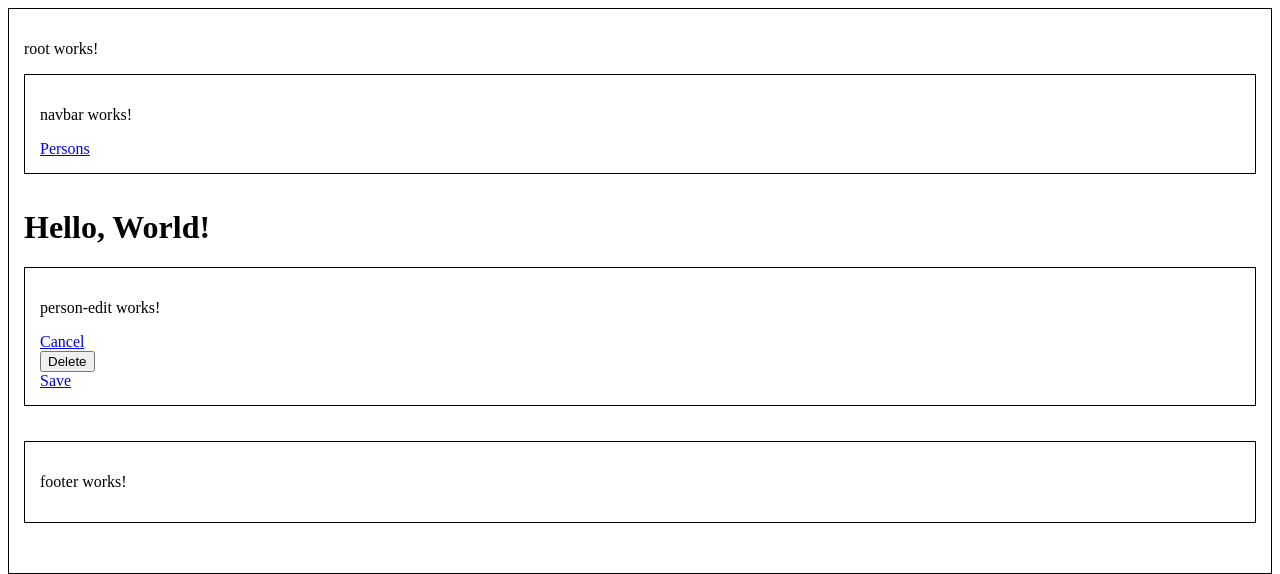
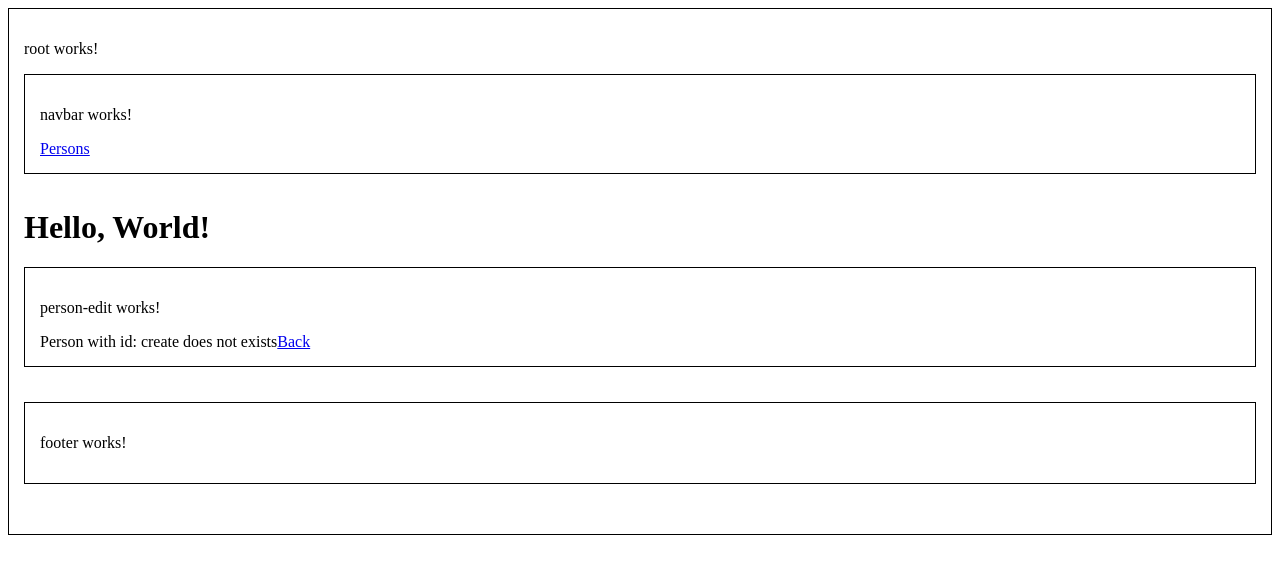
Before and after one commit to lucas-kok/memorial-platform, an Angular app: page /persons/create/edit in a window 1280 px wide. Shown: the top 574 px of the page. Built offline with nearby package versions, Linux system fonts and the light colour scheme.

Commit message:
added check if selected person exists

```diff
--- a/src/app/person/person-details/person-details.component.html
+++ b/src/app/person/person-details/person-details.component.html
@@ -14,5 +14,6 @@
 </div>
 
 <div *ngIf="!personExists">
-  <span>Person with id: {{ componentId }} could not be found</span>
+  <span>Person with id: {{ componentId }} does not exists</span>
+  <a routerLink="..">Back</a>
 </div>
--- a/src/app/person/person-edit/person-edit.component.html
+++ b/src/app/person/person-edit/person-edit.component.html
@@ -1,6 +1,14 @@
 <p>person-edit works!</p>
-<a routerLink="..">Cancel</a>
-<form (ngSubmit)="onDelete()" novalidate>
-  <button type="submit">Delete</button>
-</form>
-<a routerLink="../..">Save</a>
+
+<div *ngIf="personExists">
+  <a routerLink="..">Cancel</a>
+  <form (ngSubmit)="onDelete()" novalidate>
+    <button type="submit">Delete</button>
+  </form>
+  <a routerLink="../..">Save</a>
+</div>
+
+<div *ngIf="!personExists">
+  <span>Person with id: {{ componentId }} does not exists</span>
+  <a routerLink="../..">Back</a>
+</div>
--- a/src/app/person/person-edit/person-edit.component.ts
+++ b/src/app/person/person-edit/person-edit.component.ts
@@ -10,6 +10,7 @@ import { PersonService } from '../person.service';
 })
 export class PersonEditComponent {
   componentId: string | null | undefined;
+  personExists: boolean = false;
   person: Person | undefined;
 
   constructor(
@@ -25,6 +26,8 @@ export class PersonEditComponent {
       if (this.componentId == null) return;
 
       this.person = this.personService.getPersonById(this.componentId);
+
+      if (this.person != null) this.personExists = true;
     });
   }
 
```
